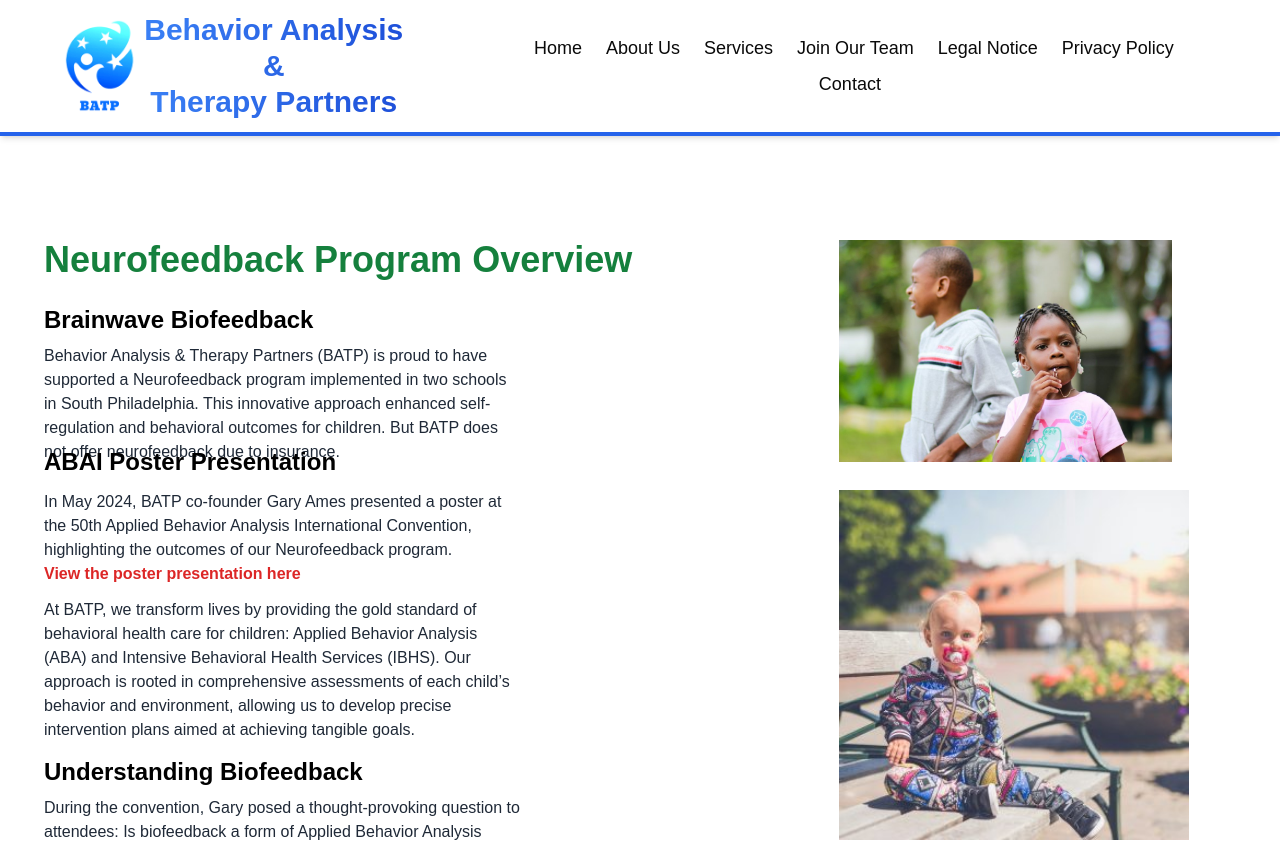
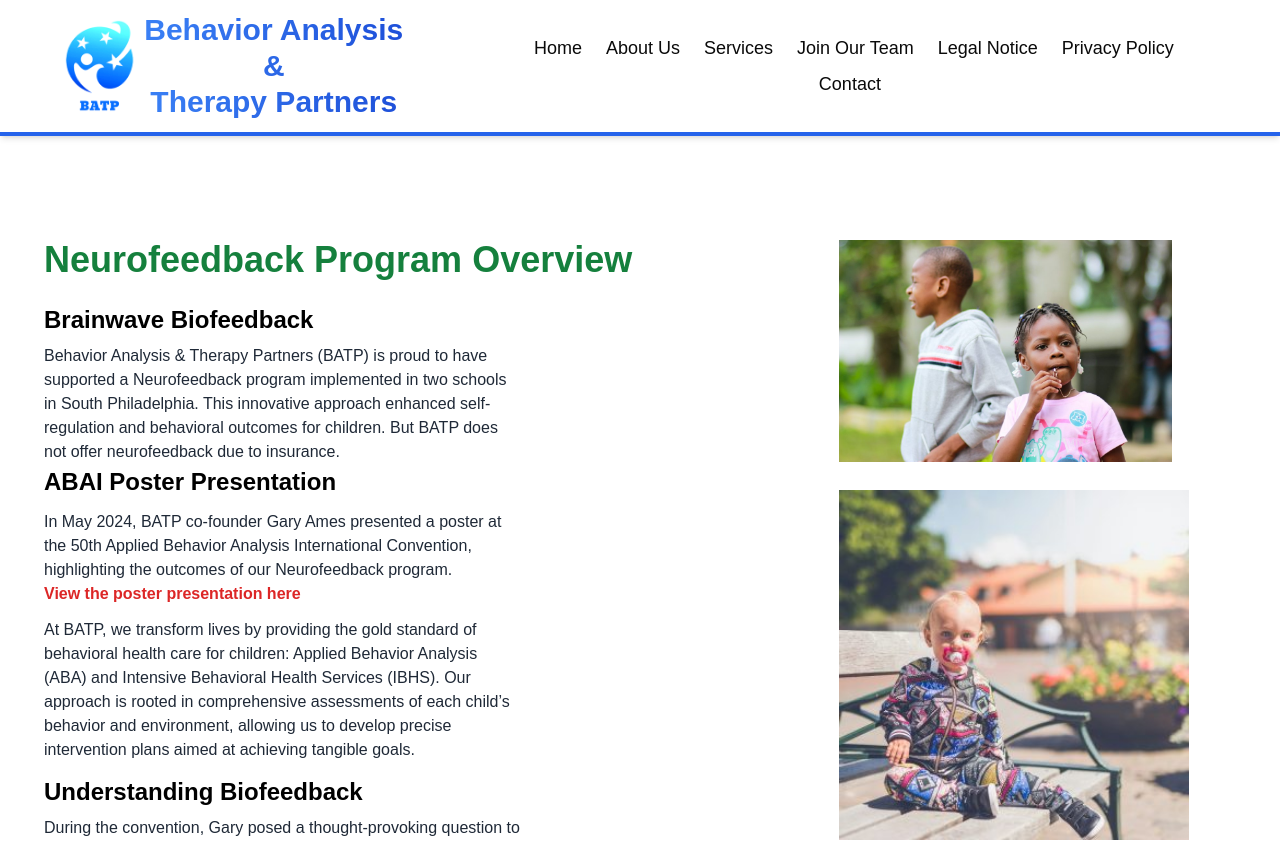
Before and after one commit to shanedsouzatx/demodesignclone, a Next.js app: page /biofeedback-neurofeedback-eeg in a window 1280 px wide. Shown: the top 842 px of the page. Built offline with nearby package versions, Linux system fonts and the light colour scheme.

Commit message:
'pushed'

```diff
--- a/src/app/biofeedback-neurofeedback-eeg/page.tsx
+++ b/src/app/biofeedback-neurofeedback-eeg/page.tsx
@@ -33,7 +33,7 @@ const Biofeedback: React.FC = () => {
       {/* Second Section */}
       <div className="flex flex-col md:flex-row justify-between items-start gap-9 md:mt-11 xl:-mt-11 ">
         <div className="md:w-2/5">
-          <h2 className="text-2xl font-bold text-black">ABAI Poster Presentation</h2>
+          <h2 className="text-2xl pt-5 font-bold text-black">ABAI Poster Presentation</h2>
           <p className="text-gray-800 mt-3">
             In May 2024, BATP co-founder Gary Ames presented a poster at the 50th
             Applied Behavior Analysis International Convention, highlighting the
@@ -61,7 +61,7 @@ const Biofeedback: React.FC = () => {
        {/* 3rd Section */}
        <div className="flex flex-col md:flex-row justify-between items-start gap-9  xl:-mt-28 ">
         <div className="md:w-2/5 -mb-20 ">
-          <h2 className="text-2xl font-bold text-black">Understanding Biofeedback</h2>
+          <h2 className="text-2xl pt-5 font-bold text-black">Understanding Biofeedback</h2>
           <p className="text-gray-800 mt-2">
           During the convention, Gary posed a thought-provoking question to attendees: Is biofeedback a form of Applied Behavior Analysis (ABA)? After some discussion, everyone agreed that it is. To illustrate this, he invited them to try standing on one foot with their eyes open and then closed. This exercise demonstrated how non-verbal increased self-awareness can lead to better self-control and improved self-regulation.
           </p>
--- a/src/components/About/Hero2.tsx
+++ b/src/components/About/Hero2.tsx
@@ -40,8 +40,8 @@ const Hero2: React.FC = () => {
         <p className="text-lg text-black">
         Gary Ames is a licensed clinical psychologist and co-founder of BATP. He is currently focused on special projects that aim to enhance the quality of work life within the organization.
 He recently presented a poster at the 50th Applied Behavior Analysis International Convention in 2024, showcasing a BATP-sponsored neurofeedback project in two South Philadelphia schools. For more information
-<Link href="/biofeedback-neurofeedback-eeg" className="text-blue-500 hover:text-blue-700">Click Here</Link>
-BATP does not offer Neurofeedback.
+ <Link href="/biofeedback-neurofeedback-eeg" className="text-blue-500 hover:text-blue-700"> Click Here </Link>
+ BATP does not offer Neurofeedback.
 Gary also runs a private practice specializing in neurofeedback.
 Learn more at:
 <Link href="https://www.CalmFocus.com" className="text-blue-500 hover:text-blue-700">www.CalmFocus.com</Link>
```
